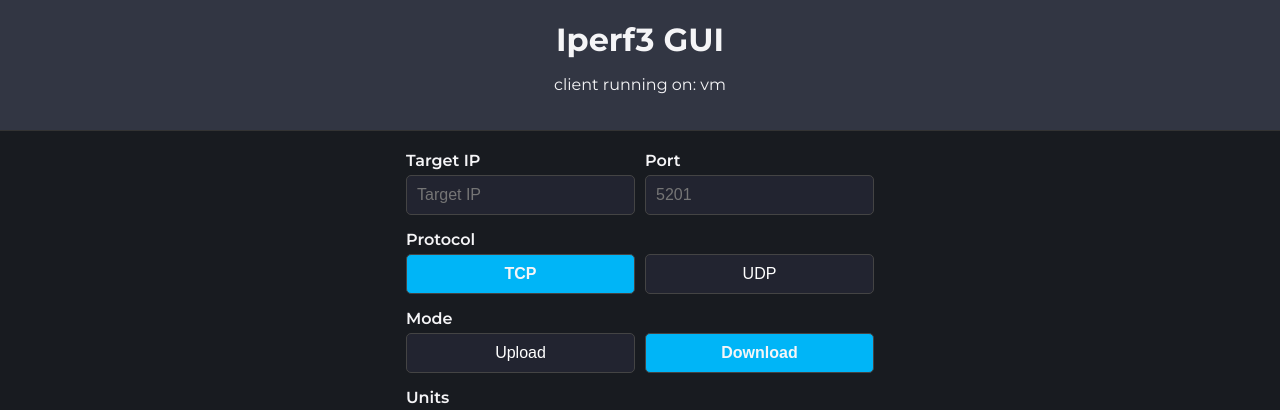
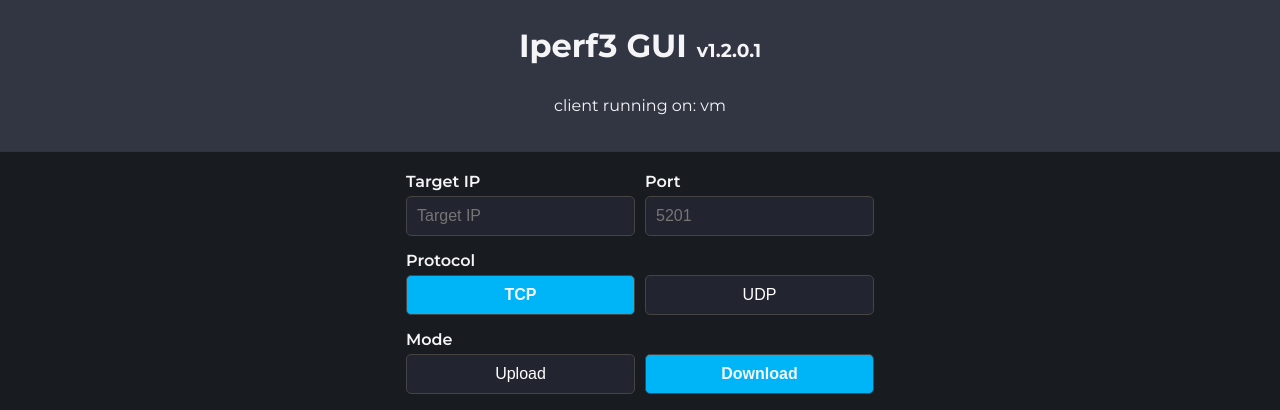
Before and after one commit to R0GGER/iperf3-webui, a Flask app: page / in a window 1280 px wide. Shown: the top 410 px of the page. Run offline with Flask 3, Linux system fonts and the light colour scheme.

Commit message:
FEAT: adding version on the browser UI

```diff
--- a/static/styles.css
+++ b/static/styles.css
@@ -171,7 +171,12 @@
     --background-color: var(--background);
     --border-radius: 5px;
 }
-
+.title{
+    display: flex;
+    flex-direction: row;
+    justify-content: center;
+    align-items: baseline;
+}
 body {
     background: var(--background-color);
     color: var(--accent-color);
--- a/templates/index.html
+++ b/templates/index.html
@@ -17,22 +17,27 @@
         --speedometer_gradient_2: {{theme.speedometer_gradient_2|default('#2caee8')}};
         --speedometer_gradient_3: {{theme.speedometer_gradient_3|default('#0099dc')}};
         }
+
         body {
             background: var(--background);
             color: var(--text);
         }
+
         .btn-primary {
             background: var(--primary);
             color: #fff;
         }
+
         .btn-secondary {
             background: var(--secondary);
             color: #fff;
         }
+
         /* Apply Montserrat font to the entire body */
         body {
             font-family: 'Montserrat', sans-serif;
         }
+
         .field label,
         #runBtn,
         #output h2,
@@ -60,8 +65,13 @@
             <!-- <p>No logos to display.</p> -->
             {% endif %}
         </div>
+        <div class="title">
+            <h1>Iperf3 GUI</h1>
+            <div style="width: 10px;"></div>
+            <h3> v1.2.0.1</h3>
 
-        <h1>Iperf3 GUI</h1>
+        </div>
+
         <p id="iperf_version">Loading version...</p>
 
     </header>
@@ -75,13 +85,11 @@
             <div class="field flex2">
                 <div class="flex2-childL">
                     <label for="target">Target IP</label>
-                    <input type="text" id="target" value="{{ default_target }}"
-                        placeholder="Target IP">
+                    <input type="text" id="target" value="{{ default_target }}" placeholder="Target IP">
                 </div>
                 <div class="flex2-childR">
                     <label for="port">Port</label>
-                    <input type="text" id="port" value="{{ default_port }}"
-                        placeholder="5201">
+                    <input type="text" id="port" value="{{ default_port }}" placeholder="5201">
                 </div>
 
             </div>
```
Lines whose indentation alone changed are shown as unchanged.
